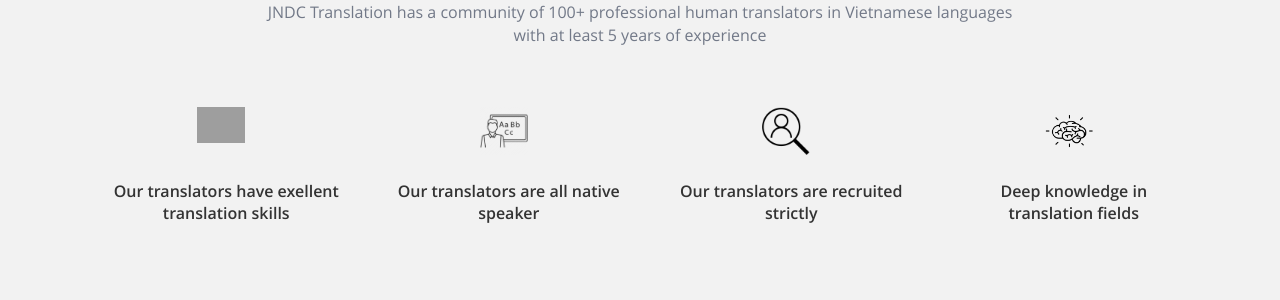
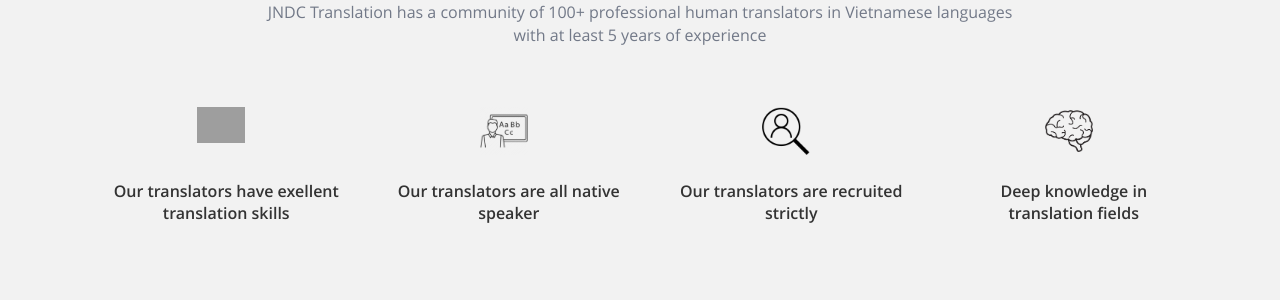
Before and after one commit to jndctranslation/landing_page, a Jekyll site: the page built from pages/about.md, in a window 1280 px wide and 900 px high, scrolled down 2259 px. Shown: the part 150-450 px from the top of the window. Built offline with Jekyll 4.4.1, drawn with Linux system fonts in a browser that asks for light colours; grey boxes are pictures that could not be loaded.

Commit message:
Update Website Pages “about_page_information”

```diff
--- a/_data/pages/about.yml
+++ b/_data/pages/about.yml
@@ -78,7 +78,8 @@
     - icon: /assets/images/upload/recruit_734177.png
       text: ''
       title: Our translators are recruited strictly
-    - icon: /assets/images/upload/knowledge-icon-20.png
+    - icon: >-
+        /assets/images/upload/294b526de0f9dbecf3b6dabc51e0df39_brains-clipart-simple-pencil-and-in-color-brains-clipart-simple_1000-1000.png
       text: ''
       title: Deep knowledge in translation fields
   text: >-
```
